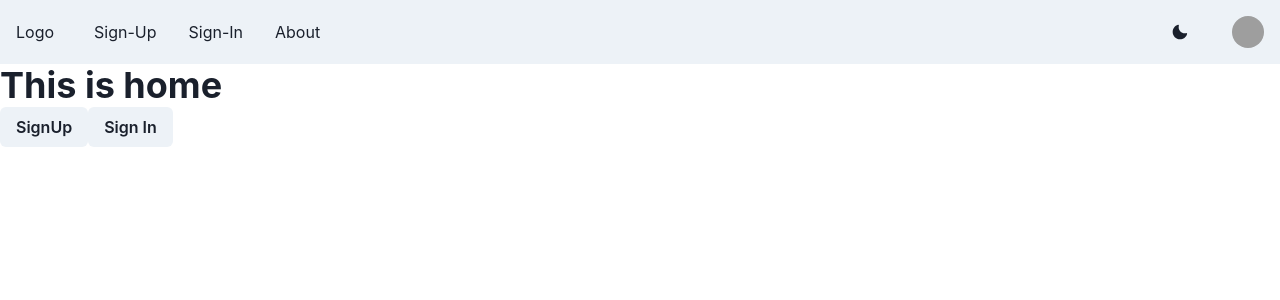
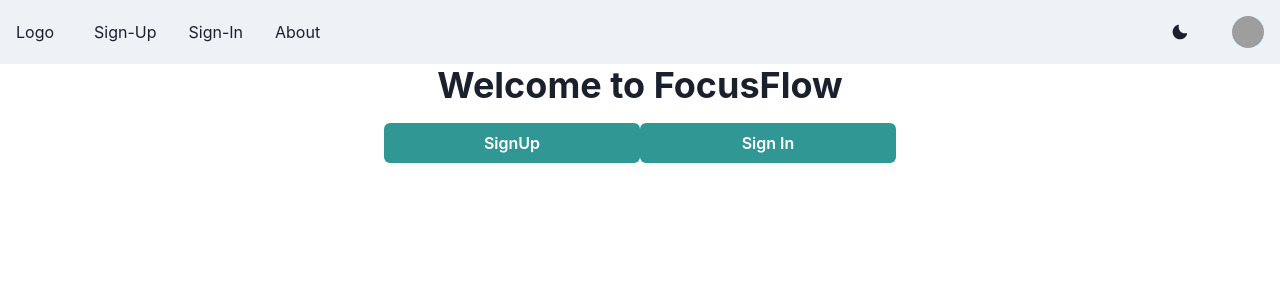
Before and after one commit to goatps/fuzzy-winner, a React (Create React App) app: page / in a window 1280 px wide. Shown: the top 300 px of the page. Built offline with nearby package versions, Linux system fonts and the light colour scheme; grey boxes are pictures that could not be loaded.

Commit message:
Changed heading in the home page

```diff
--- a/src/App.tsx
+++ b/src/App.tsx
@@ -3,29 +3,56 @@ import {
   Heading,
   Link,
   Button,
+  Flex,
 } from "@chakra-ui/react"
 // import Navbar from "./components/Navbar/Navbar"
 
 export const App = () => {
   return (
     <>
-      <Heading>
-        This is home
+      <Heading
+        textAlign="center"
+      >
+        Welcome to FocusFlow
       </Heading>
+      <Flex
+        justify="center"
+      >
         <Link
+          display="block"
           href="/sign-up"
+          textDecoration= "none"
+          _hover={{
+            textDecoration: "none"
+          }}
         >
-        <Button>
+          <Button
+            w = "2xs"
+            mt = "1em"
+            display="block"
+            colorScheme= "teal"
+          >
               SignUp
           </Button>
         </Link>
         <Link
+          display="block"
           href="/sign-in"
+          textDecoration= "none"
+          _hover={{
+            textDecoration: "none"
+          }}
         >
-        <Button>
+          <Button
+            w = "2xs"
+            mt = "1em"
+            display="block"
+            colorScheme= "teal"
+          >
               Sign In
           </Button>
         </Link>
+      </Flex>
     </>
   );
 };
```
Lines whose indentation alone changed are shown as unchanged.
